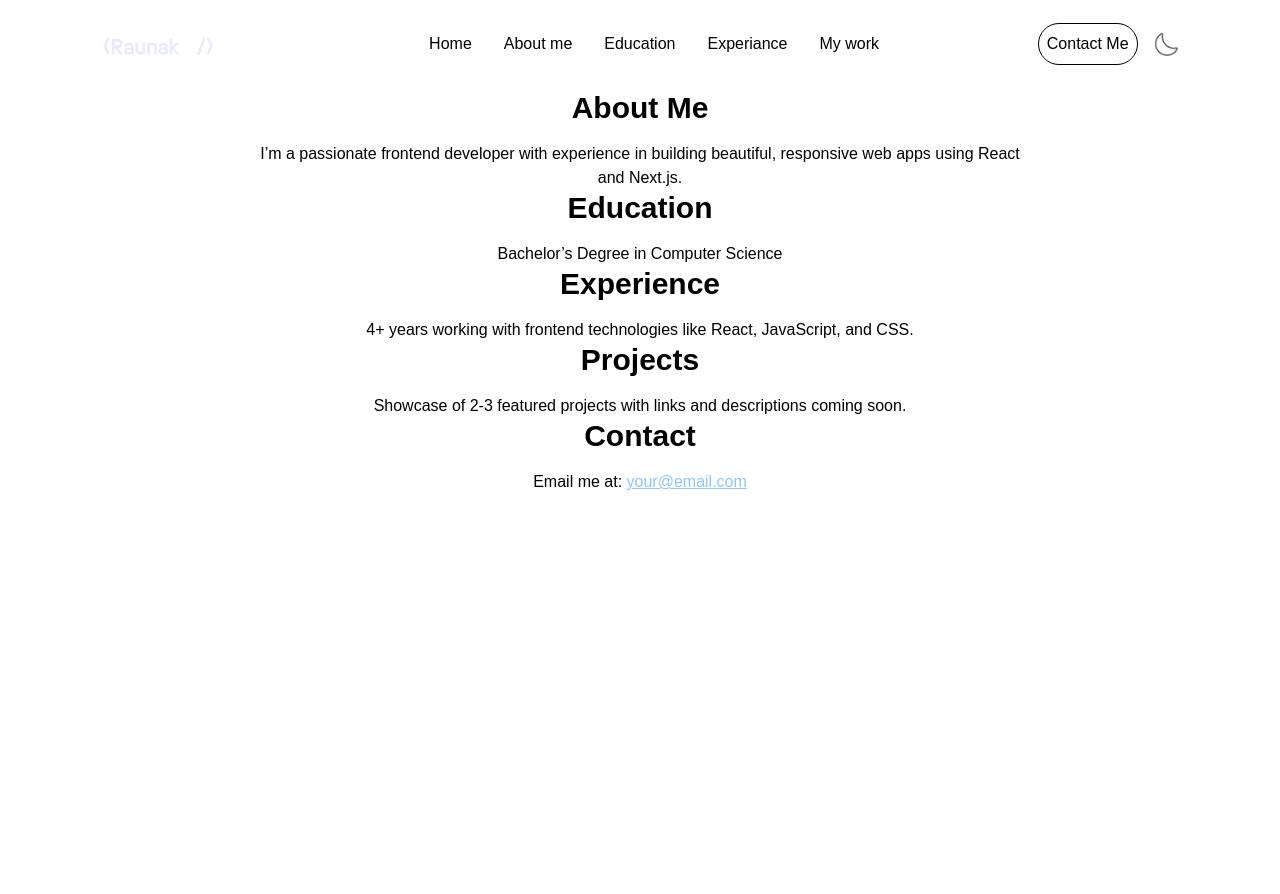
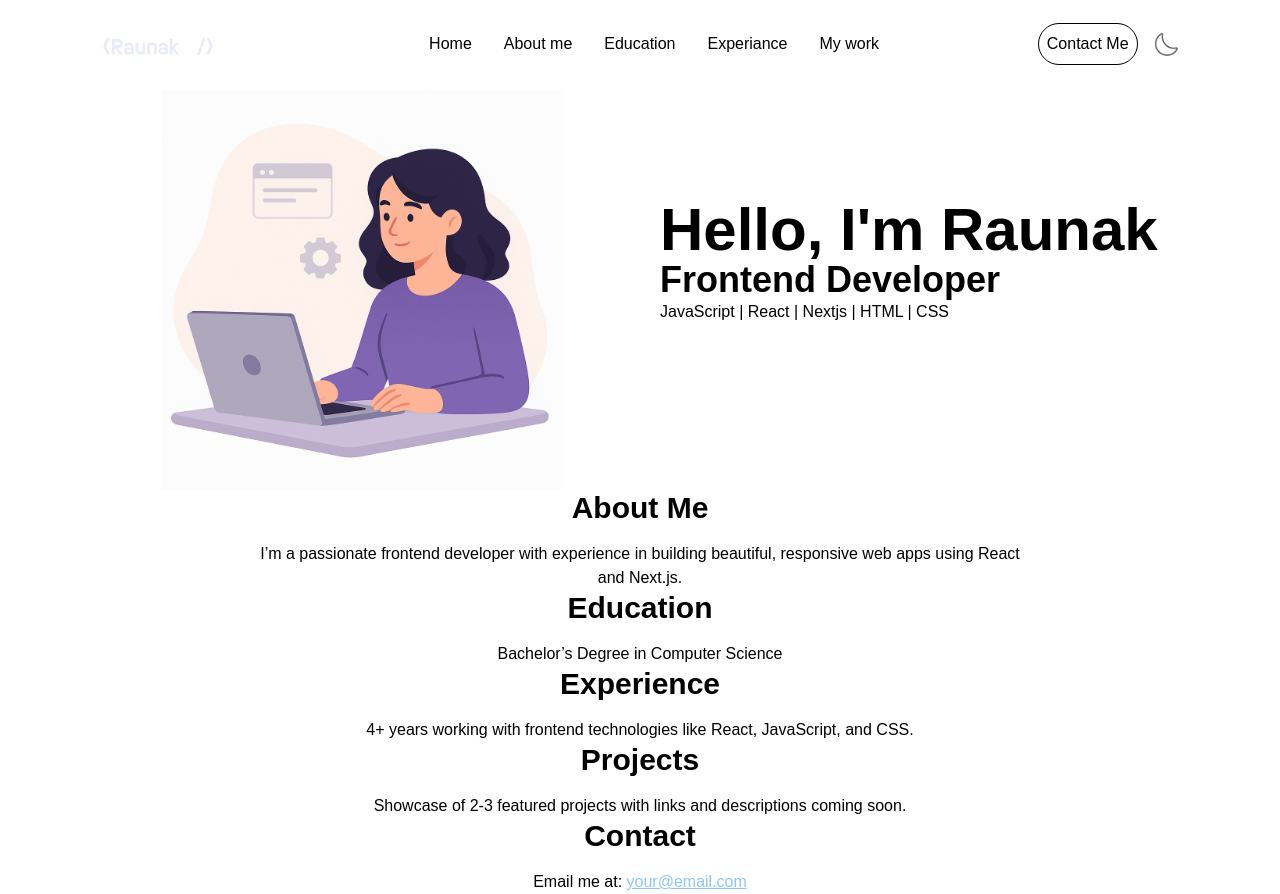
Before and after one commit to RaunakBhardwaj/Portfolio, a Next.js app: page / in a window 1280 px wide. Before the commit the page ends 800 px from the top, so only its background shows below. Built offline with nearby package versions, Linux system fonts and the light colour scheme.

Commit message:
Add Home

```diff
--- /dev/null
+++ b/app/components/Home.jsx
@@ -0,0 +1,36 @@
+import React from "react";
+import { assets } from "@/assets/assets";
+import Image from "next/image";
+
+function Home() {
+  return (
+    <>
+      <div className="flex flex-col md:flex-row items-center justify-between gap-10">
+        <div className="w-full md:w-1/2">
+          <div className=" place-self-center">
+            <Image alt="" src={assets.profile_img} width={400} height={400} />
+          </div>
+        </div>
+        <div className="w-full md:w-1/2 text-center lg:text-left">
+          <h1 className="text-4xl lg:text-6xl font-extrabold">
+            Hello, I'm Raunak
+          </h1>
+          <h3 className="text-2xl lg:text-4xl font-bold">Frontend Developer</h3>
+          <h4 className="mb-4">JavaScript | React | Nextjs | HTML | CSS</h4>
+          {/* <button className=" dark:bg-gray-900 dark:text-white border rounded p-2">
+            Download my CV
+          </button> */}
+          <a
+            href="/RaunakSingh_CV.pdf"
+            download
+            className=" inline-block dark:bg-gray-800 hover:dark:bg-gray-700 text-white font-medium py-2 px-4 rounded-lg transition duration-300"
+          >
+            Download CV
+          </a>
+        </div>
+      </div>
+    </>
+  );
+}
+
+export default Home;
--- a/app/layout.js
+++ b/app/layout.js
@@ -24,7 +24,7 @@ export default function RootLayout({ children }) {
         className={`${geistSans.variable} ${geistMono.variable} antialiased`}
       >
         <Navbar />
-        <main className="pt-[90px]">{children}</main>
+        <main className=" xl:px-[8%] pt-[90px]">{children}</main>
       </body>
     </html>
   );
--- a/app/page.js
+++ b/app/page.js
@@ -1,13 +1,17 @@
 "use client";
+import Home from "./components/Home";
 import About from "./components/About";
 import Contact from "./components/Contact";
 import Education from "./components/Education";
 import Experience from "./components/Experience";
 import Projects from "./components/Projects";
 
-export default function Home() {
+export default function Main() {
   return (
     <>
+      <section id="home">
+        <Home />
+      </section>
       <section id="about">
         <About />
       </section>
--- a/assets/assets.js
+++ b/assets/assets.js
@@ -1,40 +1,40 @@
-import user_image from './user-image.png';
-import code_icon from './code-icon.png';
-import code_icon_dark from './code-icon-dark.png';
-import edu_icon from './edu-icon.png';
-import edu_icon_dark from './edu-icon-dark.png';
-import project_icon from './project-icon.png';
-import project_icon_dark from './project-icon-dark.png';
-import vscode from './vscode.png';
-import firebase from './firebase.png';
-import figma from './figma.png';
-import git from './git.png';
-import mongodb from './mongodb.png';
-import right_arrow_white from './right-arrow-white.png';
-import logo from './logo.png';
-import logo_dark from './logo_dark.png';
-import mail_icon from './mail_icon.png';
-import mail_icon_dark from './mail_icon_dark.png';
-import profile_img from './profile-img.png';
-import download_icon from './download-icon.png';
-import hand_icon from './hand-icon.png';
-import header_bg_color from './header-bg-color.png';
-import moon_icon from './moon_icon.png';
-import sun_icon from './sun_icon.png';
-import arrow_icon from './arrow-icon.png';
-import arrow_icon_dark from './arrow-icon-dark.png';
-import menu_black from './menu-black.png';
-import menu_white from './menu-white.png';
-import close_black from './close-black.png';
-import close_white from './close-white.png';
-import web_icon from './web-icon.png';
-import mobile_icon from './mobile-icon.png';
-import ui_icon from './ui-icon.png';
-import graphics_icon from './graphics-icon.png';
-import right_arrow from './right-arrow.png';
-import send_icon from './send-icon.png';
-import right_arrow_bold from './right-arrow-bold.png';
-import right_arrow_bold_dark from './right-arrow-bold-dark.png';
+import user_image from "./user-image.png";
+import code_icon from "./code-icon.png";
+import code_icon_dark from "./code-icon-dark.png";
+import edu_icon from "./edu-icon.png";
+import edu_icon_dark from "./edu-icon-dark.png";
+import project_icon from "./project-icon.png";
+import project_icon_dark from "./project-icon-dark.png";
+import vscode from "./vscode.png";
+import firebase from "./firebase.png";
+import figma from "./figma.png";
+import git from "./git.png";
+import mongodb from "./mongodb.png";
+import right_arrow_white from "./right-arrow-white.png";
+import logo from "./logo.png";
+import logo_dark from "./logo_dark.png";
+import mail_icon from "./mail_icon.png";
+import mail_icon_dark from "./mail_icon_dark.png";
+import profile_img from "./profile-img.png";
+import download_icon from "./download-icon.png";
+import hand_icon from "./hand-icon.png";
+import header_bg_color from "./header-bg-color.png";
+import moon_icon from "./moon_icon.png";
+import sun_icon from "./sun_icon.png";
+import arrow_icon from "./arrow-icon.png";
+import arrow_icon_dark from "./arrow-icon-dark.png";
+import menu_black from "./menu-black.png";
+import menu_white from "./menu-white.png";
+import close_black from "./close-black.png";
+import close_white from "./close-white.png";
+import web_icon from "./web-icon.png";
+import mobile_icon from "./mobile-icon.png";
+import ui_icon from "./ui-icon.png";
+import graphics_icon from "./graphics-icon.png";
+import right_arrow from "./right-arrow.png";
+import send_icon from "./send-icon.png";
+import right_arrow_bold from "./right-arrow-bold.png";
+import right_arrow_bold_dark from "./right-arrow-bold-dark.png";
 
 export const assets = {
   user_image,
@@ -73,45 +73,86 @@ export const assets = {
   right_arrow,
   send_icon,
   right_arrow_bold,
-    right_arrow_bold_dark
+  right_arrow_bold_dark,
 };
 
 export const workData = [
   {
-        title: 'Frontend project',
-        description: 'Web Design',
-        bgImage: '/work-1.png',
+    title: "Frontend project",
+    description: "Web Design",
+    bgImage: "/work-1.png",
   },
   {
-        title: 'Geo based app',
-        description: 'Mobile App',
-        bgImage: '/work-2.png',
+    title: "Geo based app",
+    description: "Mobile App",
+    bgImage: "/work-2.png",
   },
   {
-        title: 'Photography site',
-        description: 'Web Design',
-        bgImage: '/work-3.png',
+    title: "Photography site",
+    description: "Web Design",
+    bgImage: "/work-3.png",
   },
   {
-        title: 'UI/UX designing',
-        description: 'UI/UX Design',
-        bgImage: '/work-4.png',
+    title: "UI/UX designing",
+    description: "UI/UX Design",
+    bgImage: "/work-4.png",
   },
-]
+];
 
 export const serviceData = [
-    { icon: assets.web_icon, title: 'Web design', description: 'Web development is the process of building, programming...', link: '' },
-    { icon: assets.mobile_icon, title: 'Mobile app', description: 'Mobile app development involves creating software for mobile devices...', link: '' },
-    { icon: assets.ui_icon, title: 'UI/UX design', description: 'UI/UX design focuses on creating a seamless user experience...', link: '' },
-    { icon: assets.graphics_icon, title: 'Graphics design', description: 'Creative design solutions to enhance visual communication...', link: '' },
-]
+  {
+    icon: assets.web_icon,
+    title: "Web design",
+    description: "Web development is the process of building, programming...",
+    link: "",
+  },
+  {
+    icon: assets.mobile_icon,
+    title: "Mobile app",
+    description:
+      "Mobile app development involves creating software for mobile devices...",
+    link: "",
+  },
+  {
+    icon: assets.ui_icon,
+    title: "UI/UX design",
+    description:
+      "UI/UX design focuses on creating a seamless user experience...",
+    link: "",
+  },
+  {
+    icon: assets.graphics_icon,
+    title: "Graphics design",
+    description: "Creative design solutions to enhance visual communication...",
+    link: "",
+  },
+];
 
 export const infoList = [
-    { icon: assets.code_icon, iconDark: assets.code_icon_dark, title: 'Languages', description: 'HTML, CSS, JavaScript React Js, Next Js' },
-    { icon: assets.edu_icon, iconDark: assets.edu_icon_dark, title: 'Education', description: 'B.Tech in Computer Science' },
-    { icon: assets.project_icon, iconDark: assets.project_icon_dark, title: 'Projects', description: 'Built more than 5 projects' }
+  {
+    icon: assets.code_icon,
+    iconDark: assets.code_icon_dark,
+    title: "Languages",
+    description: "HTML, CSS, JavaScript React Js, Next Js",
+  },
+  {
+    icon: assets.edu_icon,
+    iconDark: assets.edu_icon_dark,
+    title: "Education",
+    description: "B.Tech in Computer Science",
+  },
+  {
+    icon: assets.project_icon,
+    iconDark: assets.project_icon_dark,
+    title: "Projects",
+    description: "Built more than 5 projects",
+  },
 ];
 
 export const toolsData = [
-    assets.vscode, assets.firebase, assets.mongodb, assets.figma, assets.git
+  assets.vscode,
+  assets.firebase,
+  assets.mongodb,
+  assets.figma,
+  assets.git,
 ];
```
Also changed, not shown: assets/profile-img.png, assets/user-image.jpg (added). Lines whose indentation alone changed are shown as unchanged.
